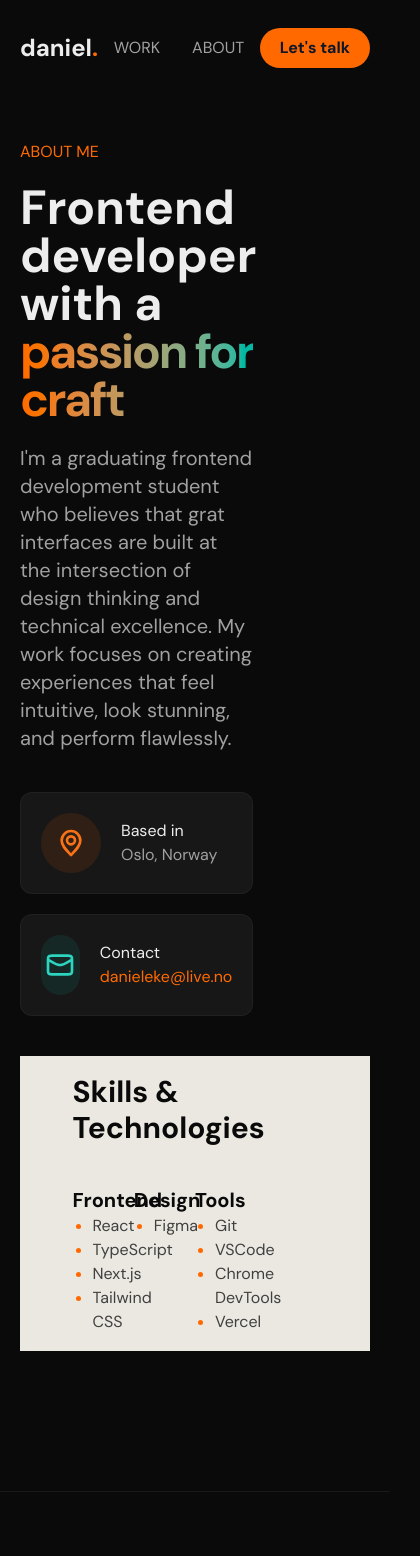
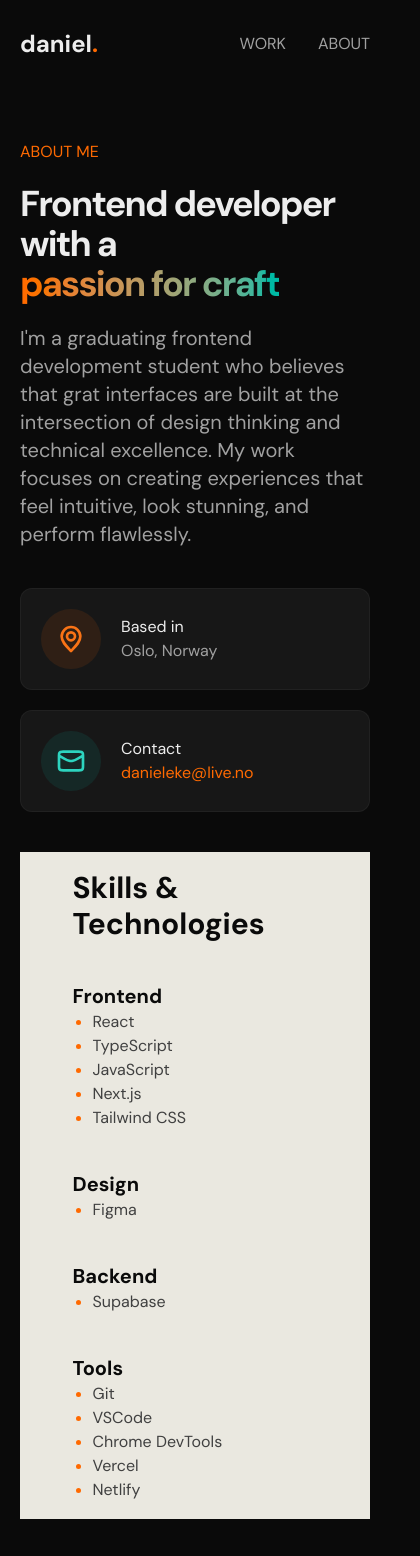
Before and after one commit to danielekeberg/POR2, a Next.js app: page /about in a window 390 px wide. Shown: the top 1556 px of the page, 420 px wide, since content can reach past the window. Built offline with nearby package versions, Linux system fonts and the light colour scheme.

Commit message:
Made everything mobilefriendly

```diff
--- a/app/about/page.tsx
+++ b/app/about/page.tsx
@@ -5,11 +5,11 @@ export default function About() {
         <>
             <Header />
             <div className="px-5 md:px-[15%] my-35">
-                <div className="w-2/3">
+                <div className="md:w-2/3">
                     <p className="text-orange-500">ABOUT ME</p>
                     <div className="my-5">
-                        <h1 className="text-5xl font-extrabold">Frontend developer with a</h1>
-                        <h1 className="text-5xl tracking-tighter font-extrabold bg-gradient-to-r bg-clip-text text-transparent from-orange-500 to-teal-500 w-fit">passion for craft</h1>
+                        <h1 className="text-4xl md:text-5xl tracking-tighter font-extrabold">Frontend developer with a</h1>
+                        <h1 className="text-4xl md:text-5xl tracking-tighter font-extrabold bg-gradient-to-r bg-clip-text text-transparent from-orange-500 to-teal-500 w-fit">passion for craft</h1>
                     </div>
                     <p className="text-neutral-400 text-xl">I'm a graduating frontend development student who believes that grat interfaces are built at the intersection of design thinking and technical excellence. My work focuses on creating experiences that feel intuitive, look stunning, and perform flawlessly.</p>
                     <div className="grid grid-cols-1 md:grid-cols-2 gap-5 my-10">
@@ -35,12 +35,13 @@ export default function About() {
                 </div>
                 <div className="bg-[#eae8e0] py-[5%] px-[15%] text-[#0a0a0a]">
                     <h1 className="text-3xl font-bold mb-10">Skills & Technologies</h1>
-                    <div className="grid grid-cols-4">
+                    <div className="grid grid-cols-1 gap-10 md:grid-cols-4">
                         <div>
                             <p className="text-xl font-bold">Frontend</p>
                             <ul className="list-disc marker:text-orange-500 pl-5 text-neutral-700">
                                 <li>React</li>
                                 <li>TypeScript</li>
+                                <li>JavaScript</li>
                                 <li>Next.js</li>
                                 <li>Tailwind CSS</li>
                             </ul>
@@ -52,12 +53,19 @@ export default function About() {
                             </ul>
                         </div>
                         <div>
+                            <p className="text-xl font-bold">Backend</p>
+                            <ul className="list-disc marker:text-orange-500 pl-5 text-neutral-700">
+                                <li>Supabase</li>
+                            </ul>
+                        </div>
+                        <div>
                             <p className="text-xl font-bold">Tools</p>
                             <ul className="list-disc marker:text-orange-500 pl-5 text-neutral-700">
                                 <li>Git</li>
                                 <li>VSCode</li>
                                 <li>Chrome DevTools</li>
                                 <li>Vercel</li>
+                                <li>Netlify</li>
                             </ul>
                         </div>
                     </div>
--- a/app/components/Footer.tsx
+++ b/app/components/Footer.tsx
@@ -4,8 +4,8 @@ export default function Footer() {
     const year = now.getFullYear();
     return(
         <div className="px-5 md:px-[15%] border-t border-neutral-400/10">
-            <div className="grid grid-cols-1 md:grid-cols-3 gap-10 py-15">
-                <div className="w-100">
+            <div className="grid grid-cols-1 md:grid-cols-3 gap-10 md:py-15">
+                <div className="md:w-100">
                     <h1 className="text-2xl font-bold mb-4">daniel<span className="text-orange-500">.</span></h1>
                     <p className="text-neutral-400">Frontend developer crafting beautiful digital experiences with code and creativity.</p>
                 </div>
@@ -26,7 +26,7 @@ export default function Footer() {
                 </div>
             </div>
             <div className="py-10 border-t border-neutral-400/10">
-                <p className="text-neutral-400 text-xs">&copy; {year} Daniel Ekeberg. All rights reserved.</p>
+                <p className="text-neutral-400 text-right md:text-left text-xs">&copy; {year} Daniel Ekeberg. All rights reserved.</p>
             </div>
         </div>
     )
--- a/app/components/Header.tsx
+++ b/app/components/Header.tsx
@@ -1,6 +1,7 @@
 'use client';
 import { useEffect, useState } from "react";
 import Link from "next/link";
+import Fade from "@/app/components/FadeAnimation/Fade";
 export default function Header() {
     const [scrolled, setScrolled] = useState(false);
     useEffect(() => {
@@ -19,7 +20,7 @@ export default function Header() {
                 <Link href="../" className="relative inline-block after:content-[''] w-fit after:absolute after:left-0 after:-bottom-1 after:h-[2px] after:w-0 after:bg-orange-500 after:transition-all after:duration-300 hover:after:w-full hover:text-[#eae8e0] cursor-pointer">WORK</Link>
                 <Link href="../about/" className="relative inline-block after:content-[''] w-fit after:absolute after:left-0 after:-bottom-1 after:h-[2px] after:w-0 after:bg-orange-500 after:transition-all after:duration-300 hover:after:w-full hover:text-[#eae8e0] cursor-pointer">ABOUT</Link>
             </nav>
-            <Link href="../about/" className="bg-orange-500 px-5 py-2 text-slate-900 font-bold rounded-full cursor-pointer">Let's talk</Link>
+            <Link href="../about/" className="bg-orange-500 px-5 hidden md:block py-2 text-slate-900 font-bold rounded-full cursor-pointer">Let's talk</Link>
         </div>
     )
 }
--- a/app/project/[name]/page.tsx
+++ b/app/project/[name]/page.tsx
@@ -32,29 +32,31 @@ export default function Project() {
         <>
             <Header />
             <div className="px-5 md:px-[15%] py-35">
-                <div className="flex gap-2 items-center text-neutral-400 group cursor-pointer">
+                <Link href="../" className="flex gap-2 items-center text-neutral-400 group cursor-pointer">
                     <img src="../arrow-left.svg" className="h-5 group-hover:-translate-x-1 transition duration-300" />
                     <p className="group-hover:text-[#eae8e0]">Back to projects</p>
-                </div>
+                </Link>
                 <p className="text-orange-500 mt-10 mb-5">{project?.category}</p>
                 <h1 className="text-8xl font-bold my-5">{project?.name}</h1>
                 <p className="text-neutral-400 my-10">{project?.desc}</p>
-                <div className="flex gap-5 items-center text-sm">
+                <div className="grid grid-cols-1 md:flex gap-5 items-center text-sm">
                     <div className="flex flex-col gap-3">
                         <p className="text-neutral-400">DURATION</p>
                         <p className="py-1">{project?.duration}</p>
                     </div>
                     <div className="flex flex-col gap-3">
                         <p className="text-neutral-400">TECHNOLOGIES</p>
-                        <div className="flex gap-2 items-center">{project?.tech.map((t:any, i:any) => (
-                            <p key={i} className="bg-neutral-900 py-1 px-3 rounded-full border border-neutral-400/10">{t}</p>
-                        ))}</div>
+                        <div className="grid grid-cols-2 md:grid-cols-4 gap-2 items-center">
+                            {project?.tech.map((t:any, i:any) => (
+                                <p key={i} className="bg-neutral-900 text-center py-1 px-3 rounded-full border border-neutral-400/10">{t}</p>
+                            ))}
+                        </div>
                     </div>
                 </div>
                 <div className="my-10 rounded-xl overflow-hidden border border-neutral-400/20">
                     <img src={project?.img} />
                 </div>
-                <div className="bg-[#eae8e0] py-[5%] px-[15%] text-[#0a0a0a]">
+                <div className="bg-[#eae8e0] py-[5%] px-[15%] border border-neutral-400/10 text-[#0a0a0a]">
                     <h1 className="text-3xl font-bold mb-10">Project Overview</h1>
                     <p>{project?.description}</p>
                 </div>
```
